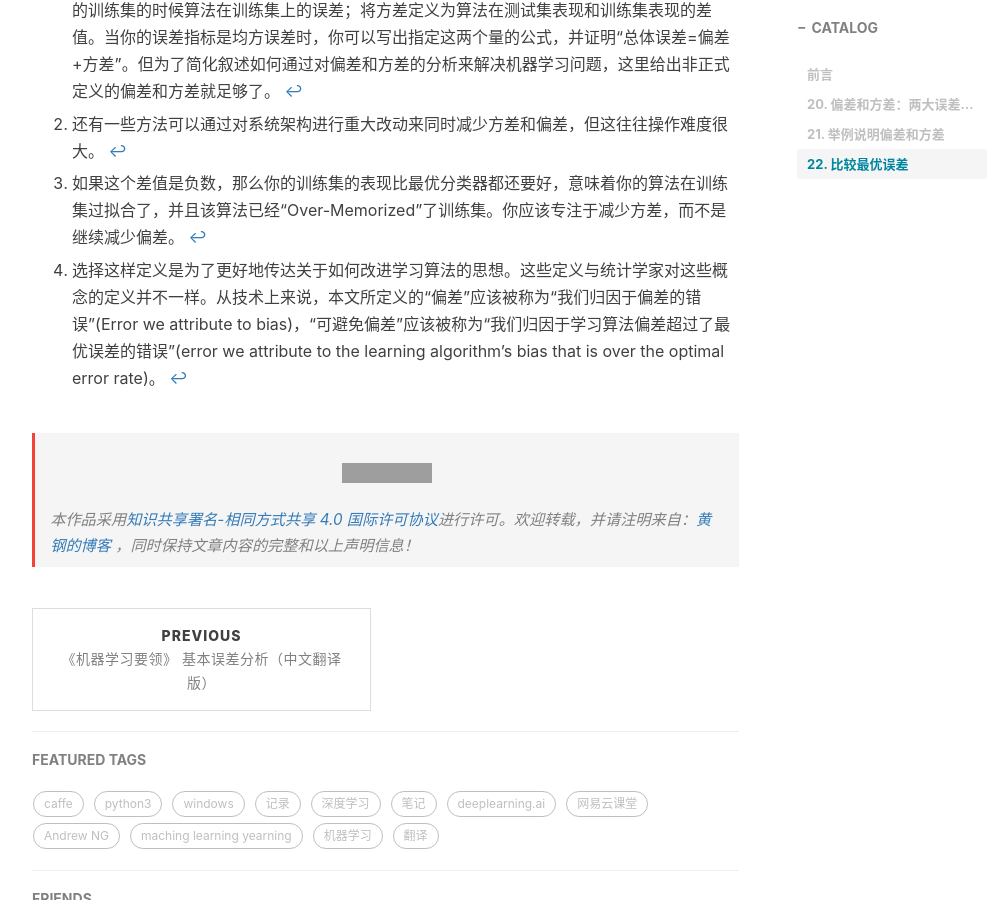
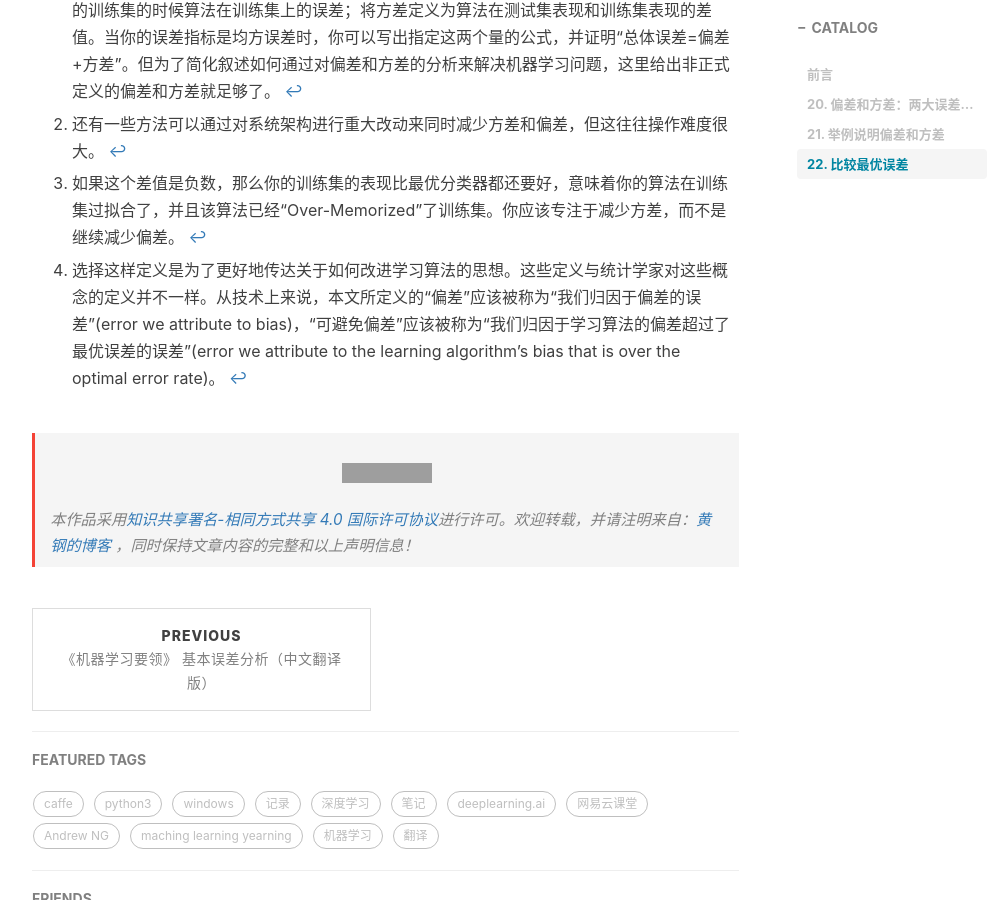
Before and after one commit to AlbertHG/alberthg.github.io, a Jekyll site: the page built from _posts/2018-05-02-machine-learning-yearning-c4.md, in a window 1280 px wide and 900 px high, scrolled down 5072 px. Shown: the whole window, without its empty margins (233-1236 px from the left). Built offline with Jekyll 4.4.1, drawn with Linux system fonts in a browser that asks for light colours; nearby versions of some CDN libraries; comment, search, counter and statistics services are not loaded; some of the changed text lies outside the part shown; grey boxes are pictures that could not be loaded.

Commit message:
fix c1w3

```diff
--- a/_posts/2018-05-02-machine-learning-yearning-c4.md
+++ b/_posts/2018-05-02-machine-learning-yearning-c4.md
@@ -100,7 +100,7 @@
 
 [^3]:如果这个差值是负数，那么你的训练集的表现比最优分类器都还要好，意味着你的算法在训练集过拟合了，并且该算法已经“Over-Memorized”了训练集。你应该专注于减少方差，而不是继续减少偏差。
 
-[^4]:选择这样定义是为了更好地传达关于如何改进学习算法的思想。这些定义与统计学家对这些概念的定义并不一样。从技术上来说，本文所定义的“偏差”应该被称为“我们归因于偏差的错误”(Error we attribute to bias)，“可避免偏差”应该被称为“我们归因于学习算法偏差超过了最优误差的错误”(error we attribute to the learning algorithm's bias that is over the optimal error rate)。
+[^4]:选择这样定义是为了更好地传达关于如何改进学习算法的思想。这些定义与统计学家对这些概念的定义并不一样。从技术上来说，本文所定义的“偏差”应该被称为“我们归因于偏差的误差”(error we attribute to bias)，“可避免偏差”应该被称为“我们归因于学习算法的偏差超过了最优误差的误差”(error we attribute to the learning algorithm's bias that is over the optimal error rate)。
 
 “可避免偏差”反映了算法在训练集上的表现与“最优分类器”比还差多少。
 
```
Also changed, not shown: other parts of _posts/2018-05-02-machine-learning-yearning-c4.md (+1 -1 lines), _posts/2018-04-12-deeplearning-ai-c1w3.md (+3 -0 lines).
